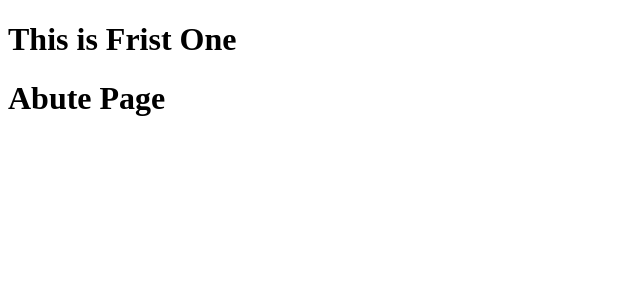
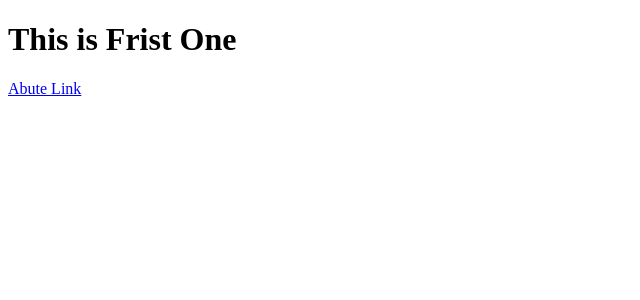
Before and after one commit to mohsin6991/koma, a Next.js app: page / in a window 1280 px wide. Shown: the top 300 px of the page, without its empty margins (0-640 px from the left). Built offline with nearby package versions, Linux system fonts and the light colour scheme.

Commit message:
Add links

```diff
--- a/src/app/blog/frist/page.tsx
+++ b/src/app/blog/frist/page.tsx
@@ -1,7 +1,10 @@
-export default function First(){
+import React from "react";
+ function First(){
     return(
         <div className="container">
             <h1>First</h1>
         </div>
     )
 }
+
+export default First;
--- a/src/app/blog/secend/page.tsx
+++ b/src/app/blog/secend/page.tsx
@@ -1,7 +1,9 @@
-export default function Seacend(){
+import React from "react";
+function Seacend(){
     return(
         <div>
         <h1>Sea Cend</h1>
     </div>
     )
 }
+export default Seacend;
--- a/src/app/page.tsx
+++ b/src/app/page.tsx
@@ -1,10 +1,13 @@
+import React from "react";
 
-import Abute from "./abute/page";
-export default  function Home() {
+import Link from "next/link";
+function Home() {
     return (
     <div>
         <h1>This is Frist One</h1>
-        <Abute />
+        <Link href="/abute">Abute Link</Link>
+
     </div>
     );
 }
+export default Home;
```
